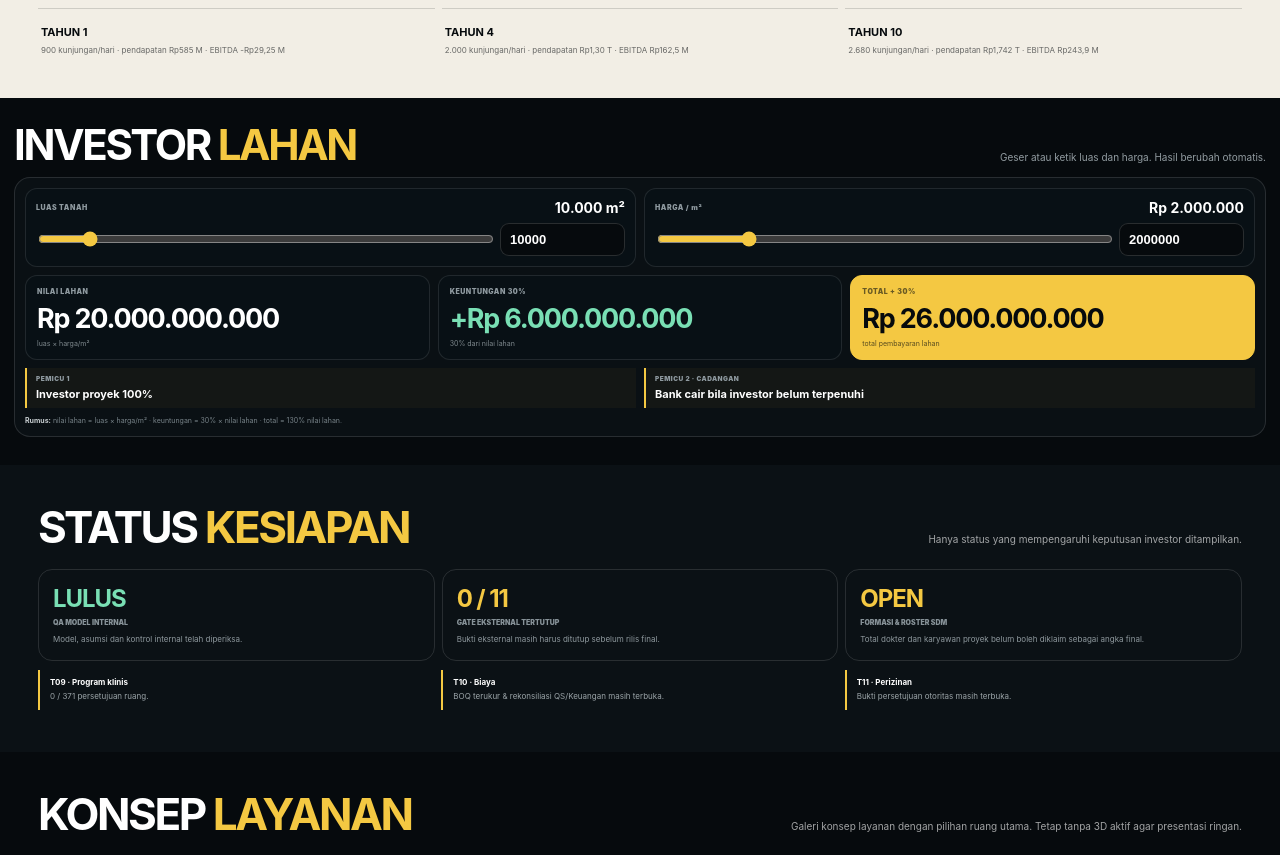
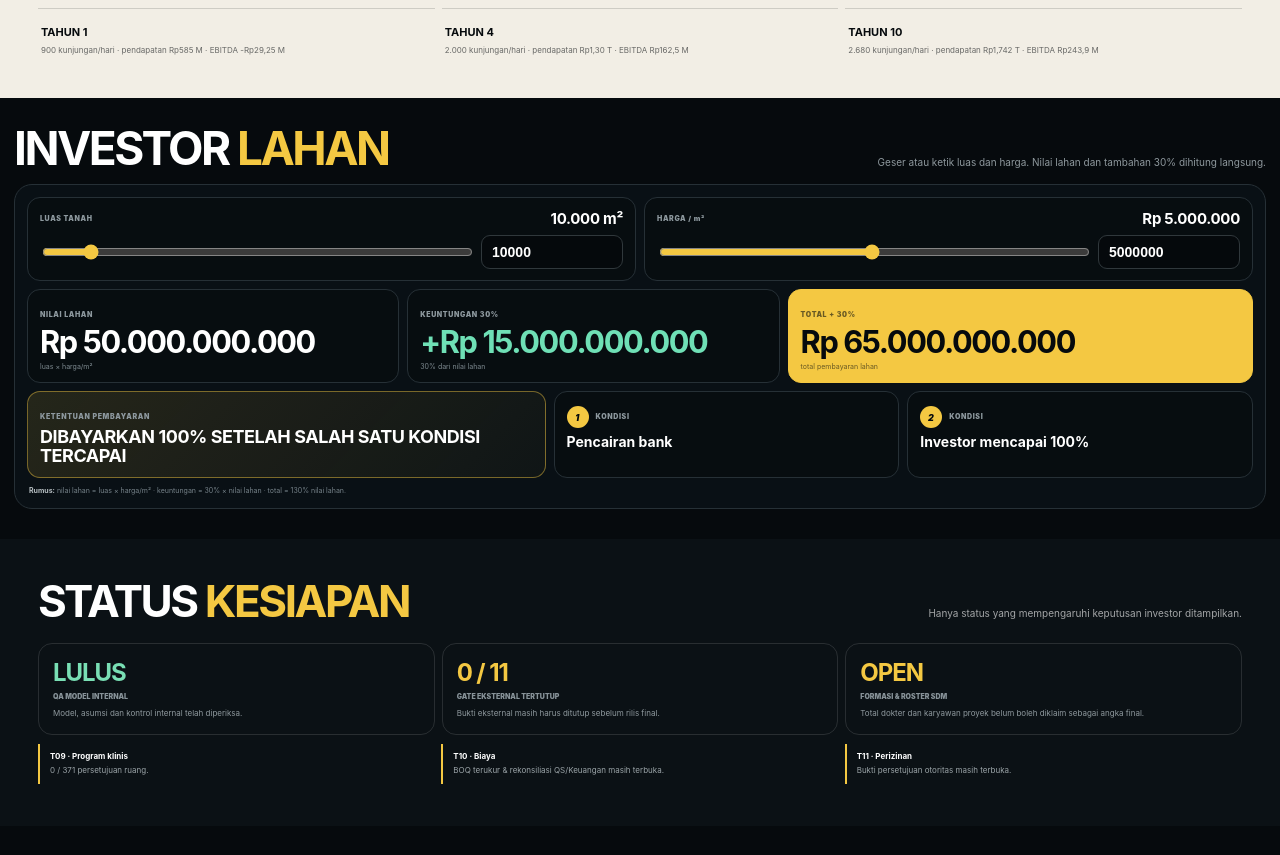
Before and after one commit to copytolive/rs.subangraya, a Next.js app: page / in a window 1280 px wide. Shown: the part 1509-2364 px from the top of the page. Built offline with nearby package versions, Linux system fonts and the light colour scheme.

Commit message:
Perjelas kalkulator dan ketentuan pembayaran lahan

```diff
--- a/app/KalkulatorLahan.jsx
+++ b/app/KalkulatorLahan.jsx
@@ -1,55 +1,40 @@
 'use client'
+import { useMemo, useState } from 'react'
+const nf = new Intl.NumberFormat('id-ID')
+const rp = (n) => `Rp ${nf.format(Math.round(n || 0))}`
 
-import { useMemo, useState } from 'react'
-
-const rupiah = new Intl.NumberFormat('id-ID')
-const angka = new Intl.NumberFormat('id-ID')
-const fmtRp = (n) => `Rp ${rupiah.format(Math.round(n || 0))}`
-
-export default function KalkulatorLahan() {
-  const [luas, setLuas] = useState(10000)
-  const [harga, setHarga] = useState(2000000)
-  const { nilai, untung, total } = useMemo(() => {
-    const nilai = luas * harga
-    return { nilai, untung: nilai * .3, total: nilai * 1.3 }
-  }, [luas, harga])
-
-  return (
-    <section id="investor-lahan" className="kl">
-      <style>{`
-        .kl{background:#060a0d;color:#fff;padding:28px 14px}.kl-in{max-width:1260px;margin:auto}.kl-head{display:flex;justify-content:space-between;align-items:end;gap:16px;margin-bottom:12px}.kl-head h2{margin:0;font-size:clamp(28px,3.5vw,42px);line-height:.92;letter-spacing:-.055em;text-transform:uppercase}.kl-head em{font-style:normal;color:#f4c842}.kl-head p{margin:0;max-width:500px;color:#929ca1;font-size:10px;line-height:1.45;text-align:right}
-        .kl-box{border:1px solid rgba(255,255,255,.12);border-radius:16px;background:#0a1014;padding:10px}.kl-controls{display:grid;grid-template-columns:1fr 1fr;gap:8px}.kl-row{border:1px solid rgba(255,255,255,.1);border-radius:12px;padding:10px;background:#081015}.kl-row-head{display:flex;justify-content:space-between;gap:10px;align-items:center;margin-bottom:7px}.kl-row-head span{font-size:7px;font-weight:900;letter-spacing:.08em;color:#8f9aa0}.kl-row-head b{font-size:14px}.kl-control{display:grid;grid-template-columns:1fr 125px;gap:8px;align-items:center}.kl-range{width:100%;accent-color:#f4c842}.kl-input{width:100%;border:1px solid rgba(255,255,255,.14);background:#060a0d;color:#fff;border-radius:9px;padding:8px 9px;font-size:13px;font-weight:850;outline:none}.kl-input:focus{border-color:#f4c842}
-        .kl-results{display:grid;grid-template-columns:repeat(3,1fr);gap:8px;margin-top:8px}.kl-card{border:1px solid rgba(255,255,255,.1);border-radius:12px;padding:11px;background:#081015;min-height:76px}.kl-card.total{background:#f4c842;color:#060a0d;border-color:#f4c842}.kl-card span{display:block;font-size:7px;font-weight:900;letter-spacing:.07em;color:#8f9aa0}.kl-card.total span{color:rgba(6,10,13,.58)}.kl-card b{display:block;margin-top:6px;font-size:clamp(18px,2.2vw,27px);letter-spacing:-.045em}.kl-card.good b{color:#79dfb4}.kl-card small{display:block;margin-top:4px;font-size:7px;color:#7f898e}.kl-card.total small{color:rgba(6,10,13,.65)}
-      `}</style>
-      <style>{`
-        .kl-meta{display:grid;grid-template-columns:1fr 1fr;gap:8px;margin-top:8px}.kl-meta div{border-left:2px solid #f4c842;padding:7px 9px;background:rgba(244,200,66,.04)}.kl-meta span{display:block;font-size:6.5px;font-weight:900;letter-spacing:.07em;color:#8f9aa0}.kl-meta b{display:block;margin-top:4px;font-size:11px}.kl-note{margin:8px 0 0;color:#79848a;font-size:7px;line-height:1.4}.kl-note strong{color:#cbd1d4}
-        @media(max-width:760px){.kl{padding:22px 12px}.kl-head{display:block}.kl-head p{text-align:left;margin-top:5px}.kl-controls,.kl-results,.kl-meta{grid-template-columns:1fr}.kl-control{grid-template-columns:1fr 110px}.kl-card{min-height:68px}.kl-card b{font-size:20px}}
+export default function KalkulatorLahan(){
+  const [luas,setLuas]=useState(10000)
+  const [harga,setHarga]=useState(5000000)
+  const {nilai,bonus,total}=useMemo(()=>{const nilai=luas*harga;const bonus=nilai*.3;return{nilai,bonus,total:nilai+bonus}},[luas,harga])
+  return <section id="investor-lahan" className="kl"><style>{`
+    .kl{background:#060a0d;color:#fff;padding:30px 14px;font-family:Inter,system-ui,-apple-system,sans-serif}.kl-in{max-width:1260px;margin:auto}.kl-head{display:flex;justify-content:space-between;align-items:end;gap:18px;margin-bottom:14px}.kl-head h2{margin:0;font-size:clamp(30px,4vw,46px);line-height:.9;letter-spacing:-.055em;text-transform:uppercase}.kl-head em{font-style:normal;color:#f4c842}.kl-head p{margin:0;max-width:420px;color:#8e989d;font-size:10px;line-height:1.45;text-align:right}
+    .kl-box{border:1px solid #263036;border-radius:18px;padding:12px;background:#091015}.kl-controls{display:grid;grid-template-columns:1fr 1fr;gap:8px}.kl-control{border:1px solid #263036;border-radius:13px;padding:11px 12px;background:#070d10}.kl-top{display:flex;justify-content:space-between;align-items:center;gap:10px;margin-bottom:7px}.kl-top span,.kl-card span,.kl-pay span{font-size:7px;font-weight:950;letter-spacing:.09em;color:#8d989e}.kl-top b{font-size:15px;letter-spacing:-.02em}.kl-line{display:grid;grid-template-columns:1fr 142px;gap:10px;align-items:center}.kl-range{width:100%;accent-color:#f4c842;cursor:pointer}.kl-number{width:100%;background:#05090c;color:#fff;border:1px solid #30383c;border-radius:9px;padding:8px 10px;font-size:14px;font-weight:900;outline:none}.kl-number:focus{border-color:#f4c842}
+    .kl-results{display:grid;grid-template-columns:1fr 1fr 1.25fr;gap:8px;margin-top:8px}.kl-card{border:1px solid #263036;border-radius:13px;padding:11px 12px;min-height:82px;background:#070d10}.kl-card b{display:block;margin-top:6px;font-size:clamp(20px,2.4vw,31px);letter-spacing:-.045em;line-height:1}.kl-card small{display:block;margin-top:5px;color:#7e8a90;font-size:7px}.kl-card.good b{color:#6fe0b6}.kl-card.total{background:#f4c842;color:#060a0d;border-color:#f4c842}.kl-card.total span,.kl-card.total small{color:rgba(6,10,13,.58)}
+  `}</style><style>{`
+    .kl-pay{display:grid;grid-template-columns:1.2fr .8fr .8fr;gap:8px;margin-top:8px}.kl-pay>div{border:1px solid #263036;border-radius:13px;padding:11px 12px;background:#070d10}.kl-pay .main{border-color:rgba(244,200,66,.45);background:linear-gradient(135deg,rgba(244,200,66,.12),rgba(244,200,66,.03))}.kl-pay .main b{display:block;margin-top:5px;font-size:18px;line-height:1.05;letter-spacing:-.025em}.kl-pay .cond b{display:block;margin-top:5px;font-size:14px}.kl-pay .num{display:inline-flex;align-items:center;justify-content:center;width:22px;height:22px;border-radius:50%;background:#f4c842;color:#060a0d;font-size:9px;font-weight:950;margin-right:7px;vertical-align:middle}.kl-formula{margin:8px 2px 0;color:#77838a;font-size:7px;line-height:1.4}.kl-formula strong{color:#b8c0c4}
+    @media(max-width:760px){.kl{padding:24px 12px}.kl-head{display:block}.kl-head p{text-align:left;margin-top:7px}.kl-controls{grid-template-columns:1fr}.kl-results{grid-template-columns:1fr 1fr}.kl-card.total{grid-column:1/-1}.kl-pay{grid-template-columns:1fr 1fr}.kl-pay .main{grid-column:1/-1}.kl-line{grid-template-columns:1fr 116px}}
+    @media(max-width:430px){.kl-results{grid-template-columns:1fr}.kl-card.total{grid-column:auto}.kl-pay{grid-template-columns:1fr}.kl-pay .main{grid-column:auto}.kl-top b{font-size:13px}.kl-line{grid-template-columns:1fr 105px}}
   `}</style>
     <div className="kl-in">
-        <div className="kl-head"><h2>Investor <em>Lahan</em></h2><p>Geser atau ketik luas dan harga. Hasil berubah otomatis.</p></div>
+      <div className="kl-head"><h2>Investor <em>Lahan</em></h2><p>Geser atau ketik luas dan harga. Nilai lahan dan tambahan 30% dihitung langsung.</p></div>
       <div className="kl-box">
         <div className="kl-controls">
-            <div className="kl-row">
-              <div className="kl-row-head"><span>LUAS TANAH</span><b>{angka.format(luas)} m²</b></div>
-              <div className="kl-control"><input className="kl-range" aria-label="Geser luas tanah" type="range" min="100" max="100000" step="100" value={luas} onChange={(e)=>setLuas(Number(e.currentTarget.value))}/><input className="kl-input" aria-label="Ketik luas tanah" type="number" min="100" step="100" value={luas} onChange={(e)=>setLuas(Math.max(100,Number(e.currentTarget.value)||100))}/></div>
-            </div>
-            <div className="kl-row">
-              <div className="kl-row-head"><span>HARGA / m²</span><b>{fmtRp(harga)}</b></div>
-              <div className="kl-control"><input className="kl-range" aria-label="Geser harga per meter persegi" type="range" min="100000" max="10000000" step="100000" value={harga} onChange={(e)=>setHarga(Number(e.currentTarget.value))}/><input className="kl-input" aria-label="Ketik harga per meter persegi" type="number" min="100000" step="100000" value={harga} onChange={(e)=>setHarga(Math.max(100000,Number(e.currentTarget.value)||100000))}/></div>
-            </div>
+          <div className="kl-control"><div className="kl-top"><span>LUAS TANAH</span><b>{nf.format(luas)} m²</b></div><div className="kl-line"><input className="kl-range" type="range" min="100" max="100000" step="100" value={luas} onChange={e=>setLuas(Number(e.target.value))}/><input className="kl-number" type="number" min="100" step="100" value={luas} onChange={e=>setLuas(Math.max(100,Number(e.target.value)||100))}/></div></div>
+          <div className="kl-control"><div className="kl-top"><span>HARGA / m²</span><b>{rp(harga)}</b></div><div className="kl-line"><input className="kl-range" type="range" min="100000" max="10000000" step="100000" value={harga} onChange={e=>setHarga(Number(e.target.value))}/><input className="kl-number" type="number" min="100000" step="100000" value={harga} onChange={e=>setHarga(Math.max(100000,Number(e.target.value)||100000))}/></div></div>
         </div>
         <div className="kl-results">
-            <div className="kl-card"><span>NILAI LAHAN</span><b>{fmtRp(nilai)}</b><small>luas × harga/m²</small></div>
-            <div className="kl-card good"><span>KEUNTUNGAN 30%</span><b>+{fmtRp(untung)}</b><small>30% dari nilai lahan</small></div>
-            <div className="kl-card total"><span>TOTAL + 30%</span><b>{fmtRp(total)}</b><small>total pembayaran lahan</small></div>
+          <div className="kl-card"><span>NILAI LAHAN</span><b>{rp(nilai)}</b><small>luas × harga/m²</small></div>
+          <div className="kl-card good"><span>KEUNTUNGAN 30%</span><b>+{rp(bonus)}</b><small>30% dari nilai lahan</small></div>
+          <div className="kl-card total"><span>TOTAL + 30%</span><b>{rp(total)}</b><small>total pembayaran lahan</small></div>
         </div>
-          <div className="kl-meta">
-            <div><span>PEMICU 1</span><b>Investor proyek 100%</b></div>
-            <div><span>PEMICU 2 · CADANGAN</span><b>Bank cair bila investor belum terpenuhi</b></div>
+        <div className="kl-pay">
+          <div className="main"><span>KETENTUAN PEMBAYARAN</span><b>DIBAYARKAN 100% SETELAH SALAH SATU KONDISI TERCAPAI</b></div>
+          <div className="cond"><span><i className="num">1</i>KONDISI</span><b>Pencairan bank</b></div>
+          <div className="cond"><span><i className="num">2</i>KONDISI</span><b>Investor mencapai 100%</b></div>
         </div>
-          <p className="kl-note"><strong>Rumus:</strong> nilai lahan = luas × harga/m² · keuntungan = 30% × nilai lahan · total = 130% nilai lahan.</p>
+        <p className="kl-formula"><strong>Rumus:</strong> nilai lahan = luas × harga/m² · keuntungan = 30% × nilai lahan · total = 130% nilai lahan.</p>
       </div>
     </div>
   </section>
-  )
 }
```
Lines whose indentation alone changed are shown as unchanged.
